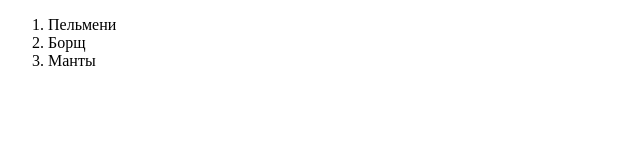
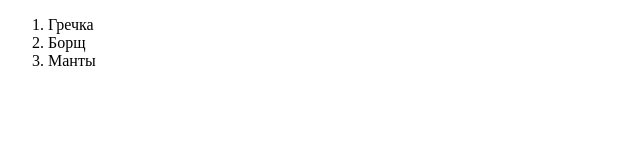
Before and after one commit to Ilnaz-Baimurzin/recipe-kniga, a plain HTML site: page index.html in a window 1280 px wide. Shown: the full height of the page, 0-640 px from the left. Drawn offline with Linux system fonts and the light colour scheme.

Commit message:
fix: rename recipe name

```diff
--- a/index.html
+++ b/index.html
@@ -6,7 +6,7 @@
 </head>
 <body>
     <ol>
-        <li>Пельмени</li>
+        <li>Гречка</li>
         <li>Борщ</li>
         <li>Манты</li>
     </ol>
```
